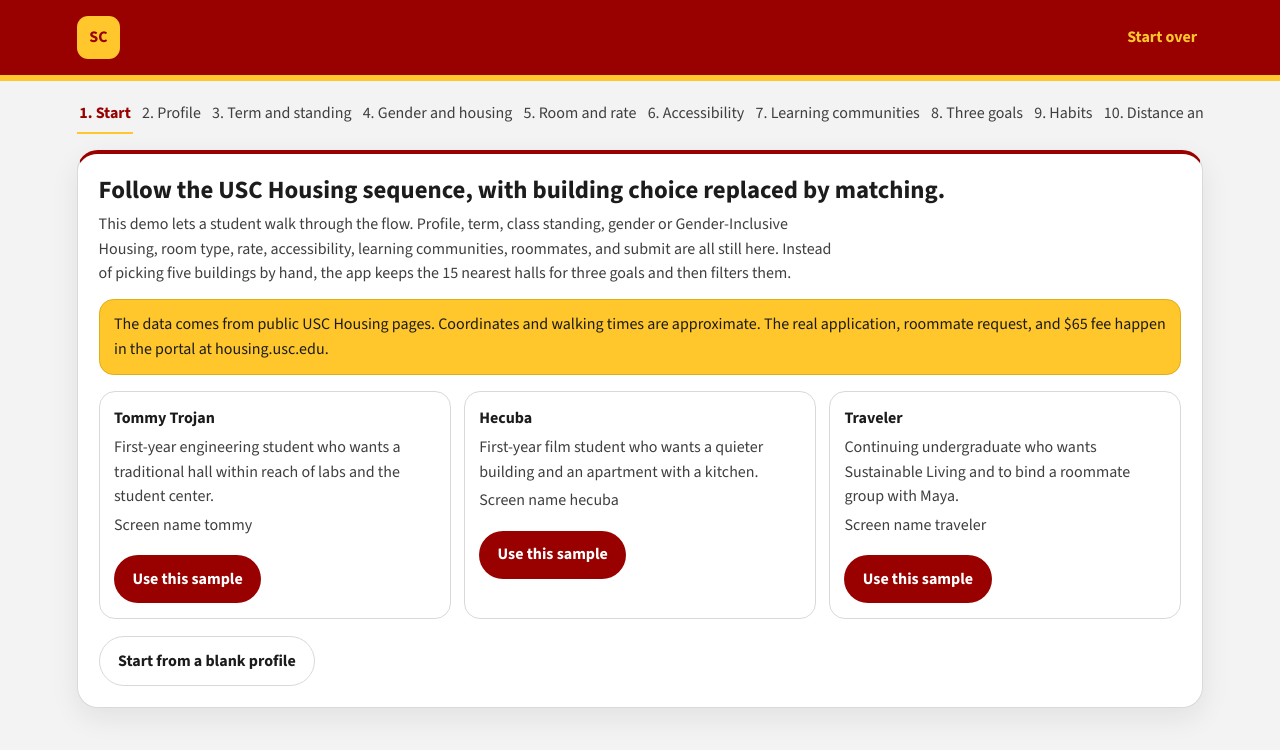
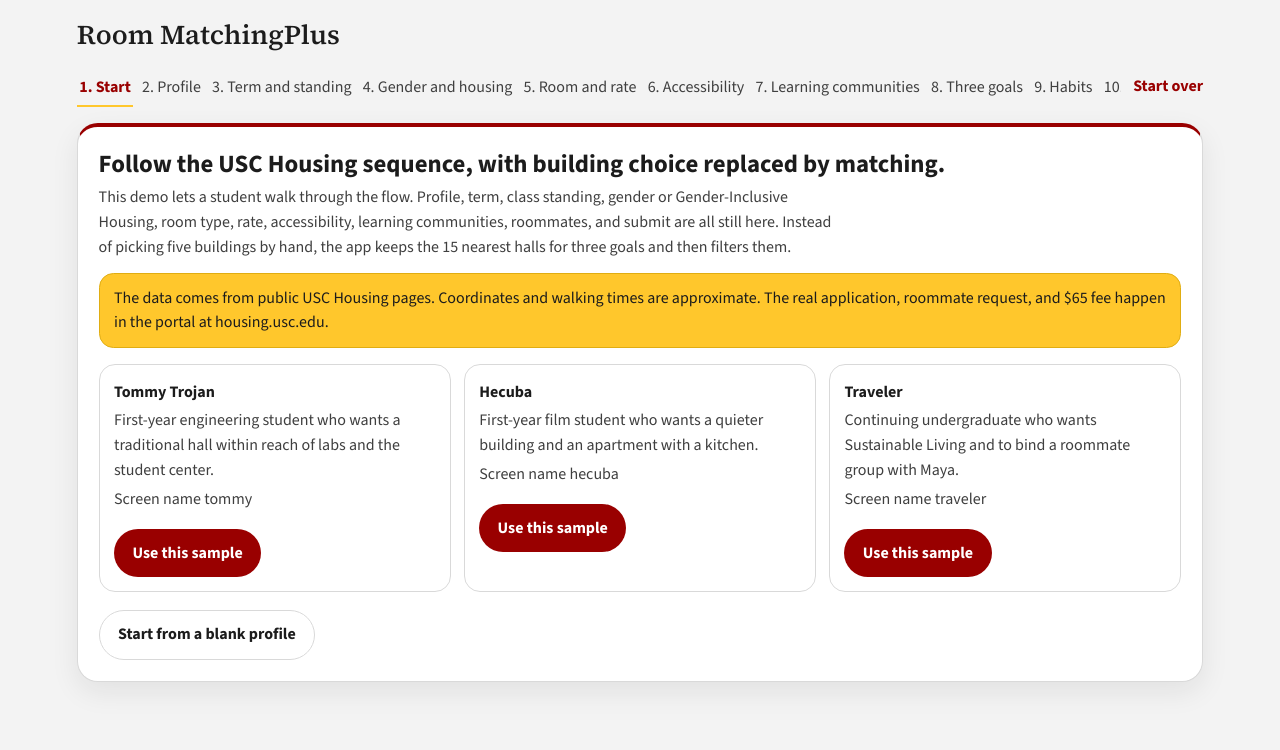
Before and after one commit to Onceinabluemoon1/HackSC, a plain HTML site: page dorms/index.html in a window 1280 px wide. Drawn offline with nearby package versions, Linux system fonts and the light colour scheme.

Commit message:
Replace the dorm header bar with a Room MatchingPlus title.
Start over stays a text button beside the steps, and the matching rules are unchanged.

Co-authored-by: Hazel Lyu <Onceinabluemoon1@users.noreply.github.com>

```diff
--- a/dorms/css/app.css
+++ b/dorms/css/app.css
@@ -23,38 +23,26 @@ body {
 }
 button, input, select, textarea { font: inherit; color: inherit; }
 h1, h2, h3, h4 { line-height: 1.25; margin: 0 0 0.4rem; }
-h1 { font-family: "Source Serif 4", Georgia, serif; font-size: 1.7rem; color: white; }
-.site-header h1 { margin: 0; }
+h1 { font-family: "Source Serif 4", Georgia, serif; font-size: 1.7rem; color: var(--ink); }
 h2 { font-size: 1.55rem; }
 p { margin: 0 0 0.8rem; }
 
-.site-header {
-  display: flex;
-  justify-content: space-between;
-  gap: 1rem;
-  align-items: center;
-  padding: 1rem 6vw;
-  background: var(--cardinal);
-  color: white;
-  border-bottom: 6px solid var(--gold);
-}
-.brand { display: flex; gap: 0.8rem; align-items: center; }
-.mark {
-  width: 2.7rem;
-  height: 2.7rem;
-  display: grid;
-  place-items: center;
-  background: var(--gold);
-  color: var(--cardinal);
-  font-weight: 700;
-  border-radius: 0.7rem;
+.room-title {
+  margin: 0;
+  padding: 1.15rem 6vw 0.15rem;
+  background: transparent;
+  color: var(--ink);
+  border: 0;
+  font-weight: 560;
 }
 .eyebrow { margin: 0; color: var(--cardinal); font-size: 0.82rem; font-weight: 700; letter-spacing: 0.04em; }
 .text-button, .button, .choice, .tiny {
   border: 0;
   cursor: pointer;
 }
-.text-button { background: transparent; color: var(--gold); font-weight: 700; white-space: nowrap; }
+.text-button { background: transparent; color: var(--cardinal); font-weight: 700; white-space: nowrap; }
+.step-row { display: flex; align-items: flex-start; justify-content: flex-end; gap: 0.75rem; }
+.step-row .reset { flex: none; margin-top: 0.35rem; padding: 0.35rem 0; }
 .button {
   background: var(--cardinal);
   color: white;
@@ -81,6 +69,8 @@ p { margin: 0 0 0.8rem; }
 #app { padding: 0.5rem 6vw 4rem; }
 .stepper {
   display: flex;
+  flex: 1;
+  min-width: 0;
   gap: 0.4rem;
   overflow-x: auto;
   padding: 0.4rem 0 1rem;
@@ -215,7 +205,7 @@ textarea { min-height: 7rem; resize: vertical; }
 .check { display: flex; gap: 0.6rem; align-items: flex-start; font-weight: 400; }
 .check input { width: auto; margin-top: 0.3rem; }
 @media (max-width: 720px) {
-  .site-header, #app { padding-left: 1rem; padding-right: 1rem; }
+  .room-title, #app { padding-left: 1rem; padding-right: 1rem; }
   .columns, .split, .hall header, .person header { grid-template-columns: 1fr; display: grid; }
   .map { height: 420px; }
   .dot span { display: none; }
--- a/dorms/index.html
+++ b/dorms/index.html
@@ -11,12 +11,7 @@
     <link rel="stylesheet" href="css/app.css" />
   </head>
   <body>
-    <header class="site-header">
-      <div class="brand">
-        <span class="mark" aria-hidden="true">SC</span>
-      </div>
-      <button type="button" class="text-button" id="reset-app">Start over</button>
-    </header>
+    <h1 class="room-title">Room MatchingPlus</h1>
     <main id="app" aria-live="polite"></main>
     <script type="module" src="js/app.js"></script>
   </body>
--- a/dorms/js/app.js
+++ b/dorms/js/app.js
@@ -42,12 +42,6 @@ const appRoot = document.querySelector("#app");
 let catalog = null;
 let state = loadState();
 
-document.querySelector("#reset-app").addEventListener("click", () => {
-  if (!confirm("Clear the demo progress stored in this browser?")) return;
-  state = blankState();
-  saveState();
-  render();
-});
 appRoot.addEventListener("click", onClick);
 appRoot.addEventListener("change", onField);
 appRoot.addEventListener("input", onField);
@@ -136,6 +130,14 @@ function onClick(event) {
   const button = event.target.closest("[data-action]");
   if (!button) return;
   const action = button.dataset.action;
+  if (action === "reset") {
+    if (!confirm("Clear the demo progress stored in this browser?")) return;
+    state = blankState();
+    saveState();
+    render();
+    window.scrollTo({ top: 0, behavior: "smooth" });
+    return;
+  }
   state.error = "";
   if (action === "start-blank") {
     const step = state.step;
@@ -313,6 +315,8 @@ function render() {
     const enabled = itemIndex <= state.maxReached && itemIndex !== index;
     return `<button type="button" data-action="goto" data-step="${id}" ${enabled ? "" : "disabled"} ${itemIndex === index ? 'aria-current="step"' : ""}>${itemIndex + 1}. ${label}</button>`;
   }).join("")}</nav>`;
+  const reset = `<button type="button" class="text-button reset" id="reset-app" data-action="reset">Start over</button>`;
+  const steps = `<div class="step-row">${state.step === "done" ? "" : stepper}${reset}</div>`;
   const body = {
     welcome: renderWelcome,
     profile: renderProfile,
@@ -329,7 +333,7 @@ function render() {
     submit: renderSubmit,
     done: renderDone,
   }[state.step]();
-  appRoot.innerHTML = `${state.step === "done" ? "" : stepper}${body}`;
+  appRoot.innerHTML = `${steps}${body}`;
 }
 
 function shell(title, lede, inner, actions) {
```
